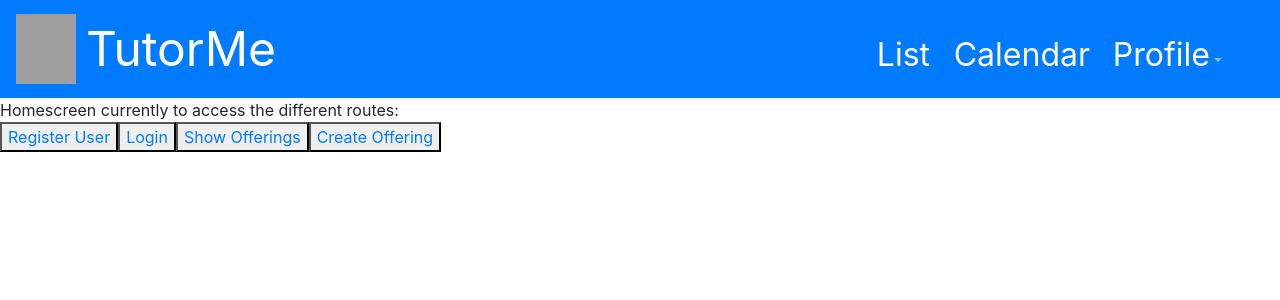
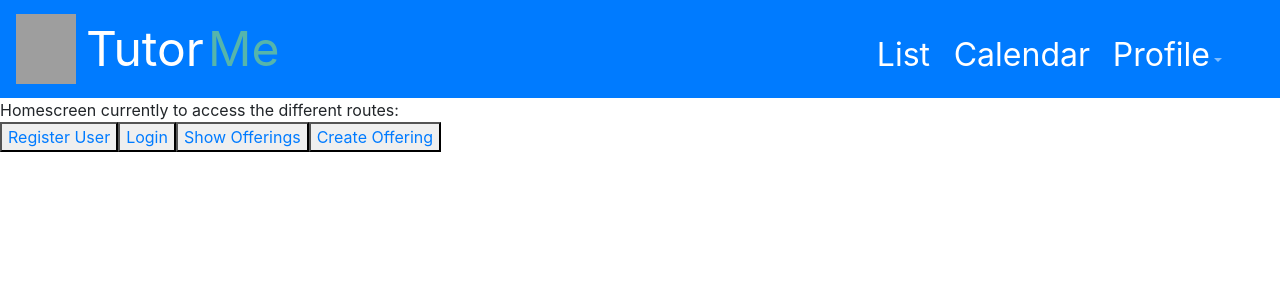
Before and after one commit to anandzol/TutorMe, a React (Create React App) app in the folder src/frontend/: page / in a window 1280 px wide. Shown: the top 300 px of the page. Built offline with nearby package versions, Linux system fonts and the light colour scheme; grey boxes are pictures that could not be loaded.

Commit message:
style: change navbar styling

```diff
--- a/src/frontend/src/components/CreateCourse.js
+++ b/src/frontend/src/components/CreateCourse.js
@@ -10,11 +10,12 @@ const styles = () => ({
         paddingTop: '2rem'
     },
     component: {
-        backgroundColor: '#2c3e50',
+        // backgroundColor: '#2c3e50',
+        backgroundColor: 'white',
         paddingTop: '10px',
         paddingBottom: '10px',
         minHeight: '100vh',
-        color: 'white'
+        color: 'black'
     },
     card: {
         color: 'black',
@@ -172,6 +173,7 @@ class CreateCourse extends Component {
             <div>
                 <div className={classes.component}>
                     <div className={`container ${classes.padding_top}`}>
+                        <h2>Create Course</h2>
                         <Card className={classes.card}>
                             <Form onSubmit={this.onSubmit} className={classes.form}>
                                 <Form.Group>
--- a/src/frontend/src/components/CreateFaculty.js
+++ b/src/frontend/src/components/CreateFaculty.js
@@ -19,11 +19,12 @@ const styles = () => ({
         paddingTop: '50px'
     },
     component: {
-        backgroundColor: '#2c3e50',
+        // backgroundColor: '#2c3e50',
+        backgroundColor: 'white',
         paddingTop: '10px',
         paddingBottom: '10px',
         minHeight: '100vh',
-        color: 'white'
+        color: 'black'
     },
     card: {
         color: 'black',
@@ -123,6 +124,7 @@ class createFaculty extends Component {
             <div>
                 <div className={classes.component}>
                     <div className={`container ${classes.top_padding}`}>
+                        <h2>Create Faculty</h2>
                         <Card className={classes.card}>
                             <Form onSubmit={this.onSubmit} className={classes.form}>
                                 <Form.Group>
--- a/src/frontend/src/components/CreateOffering.js
+++ b/src/frontend/src/components/CreateOffering.js
@@ -9,7 +9,7 @@ const styles = () => ({
         position: 'relative',
         paddingTop: '4rem',
         left: '400px',
-        fontSize: 'xxx-large',
+        fontSize: 'xx-large',
         paddingBottom: '0.5rem',
         fontWeight: 'bold'
     },
--- a/src/frontend/src/components/CreateUniversity.js
+++ b/src/frontend/src/components/CreateUniversity.js
@@ -23,11 +23,12 @@ const styles = () => ({
         fontSize: 'large'
     },
     component: {
-        backgroundColor: '#2c3e50',
+        // backgroundColor: '#2c3e50',
+        backgroundColor: 'white',
         paddingTop: '10px',
         paddingBottom: '10px',
         minHeight: '100vh',
-        color: 'white'
+        color: 'black'
     },
     form: {
         paddingRight: '1rem',
@@ -95,6 +96,7 @@ class CreateUniversity extends Component {
             <div>
                 <div className={classes.component}>
                     <div className={`container ${classes.padding_top}`}>
+                        <h2>Create University</h2>
                         <Card className={classes.card}>
                             <Form onSubmit={this.onSubmit} className={classes.form}>
                                 <Form.Group>
--- a/src/frontend/src/components/NavigationBar.js
+++ b/src/frontend/src/components/NavigationBar.js
@@ -1,6 +1,6 @@
 import React, { Component } from 'react';
 import graduationIcon from '../assets/graduation.png';
-import { Nav, Navbar, NavDropdown } from 'react-bootstrap';
+import { Nav, Navbar, NavDropdown, Row } from 'react-bootstrap';
 
 // @Todo: Use Icons instead of labels for Calendar/List/Profile
 import { withStyles } from '@material-ui/styles';
@@ -39,6 +39,11 @@ const styles = () => ({
     profileButton__span: {
         color: 'white',
         fontSize: 'xx-large'
+    },
+    title: {
+        position: 'relative',
+        left: '4rem',
+        color: '#56b5ab'
     }
 });
 
@@ -55,7 +60,10 @@ class NavigationBar extends Component {
                     <img src={graduationIcon} className={classes.logo}></img>
                 </a>
                 <Navbar.Brand className={classes.bar} href="/">
-                    TutorMe
+                    <Row>
+                        <div className="col-sm-4">Tutor</div>
+                        <div className={`${classes.title} col-sm-0`}>Me</div>
+                    </Row>
                 </Navbar.Brand>
                 <Nav>
                     <a href="/" className={classes.listButton}>
```
